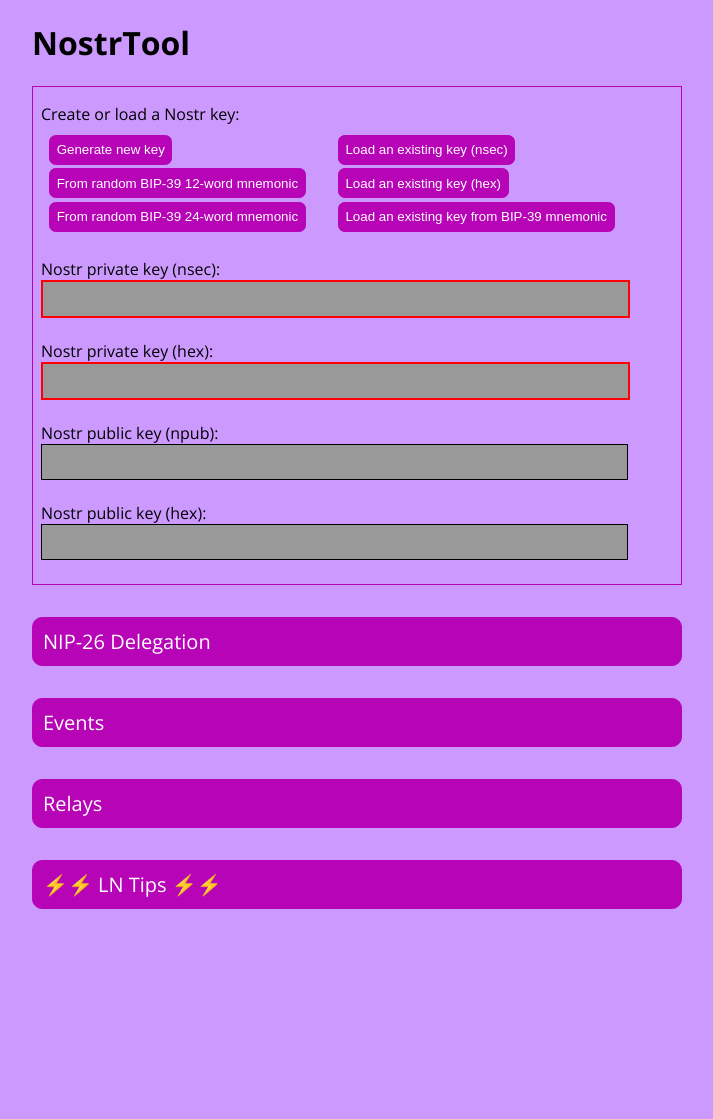
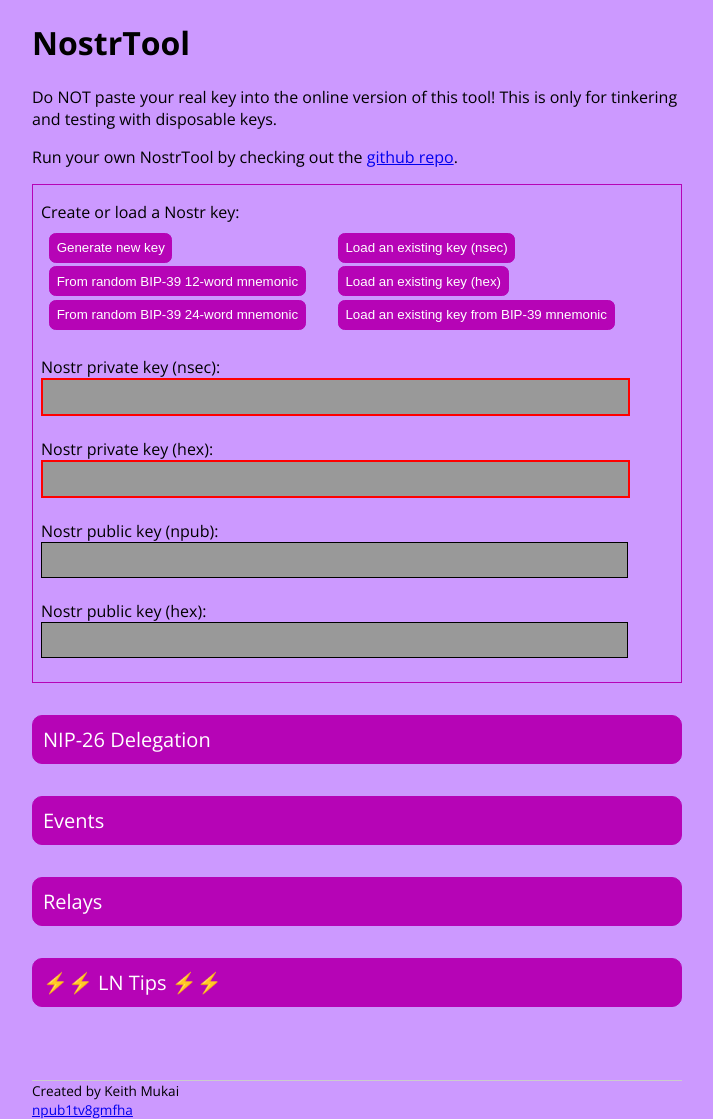
Before and after one commit to kdmukai/nostrtool, a Flask app: page / in a window 1280 px wide. Shown: the whole page, without its empty margins (283-996 px from the left). Before the commit the page ends 909 px from the top, so only its background shows below. Run offline with Flask 2, Linux system fonts and the light colour scheme.

Commit message:
added warnings

```diff
--- a/src/static/styles.css
+++ b/src/static/styles.css
@@ -82,3 +82,10 @@
 .clear_both {
     clear: both;
 }
+
+
+.footer {
+    margin-top: 3em;
+    border-top: 1px solid #ccc;
+    font-size: 0.85em;
+}
--- a/src/templates/index.html
+++ b/src/templates/index.html
@@ -10,12 +10,20 @@
         <link rel="preconnect" href="https://fonts.gstatic.com" crossorigin>
         <link href="https://fonts.googleapis.com/css2?family=Open+Sans:wght@300;400;600;700&display=swap" rel="stylesheet">
 
+        <meta name="viewport" content="width=device-width, initial-scale=1">
+
         <style>
 
         </style>
     </head>
     <body>
         <h1>NostrTool</h1>
+
+        <div class="intro">
+            Do NOT paste your real key into the online version of this tool! This is only for tinkering and testing with disposable keys.
+
+            <p>Run your own NostrTool by checking out the <a href="https://github.com/kdmukai/nostr-tool" target="_new">github repo</a>.</p>
+        </div>
 
 
         <div id="section_pk" class="section">
@@ -192,5 +200,11 @@
                 <input type="text" readonly value="LNURL1DP68GURN8GHJ7AMPD3KX2AR0VEEKZAR0WD5XJTNRDAKJ7TNHV4KXCTTTDEHHWM30D3H82UNVWQHK6ETJWFUKGMMRW3HHYDF5UYSVD2">
             </div>
         </div>
+
+
+        <div class="footer">
+            Created by Keith Mukai<br/>
+            <a href="https://snort.social/p/npub1tv8gmfhalwnxxquxjzeh6gtdsdz6vg7vx0s3rt7s7uuw6aujh32qn77wn2" target="_new">npub1tv8gmfha</a>
+        </div>
     </body>
 </html>
```
Also changed, not shown: README.md.
